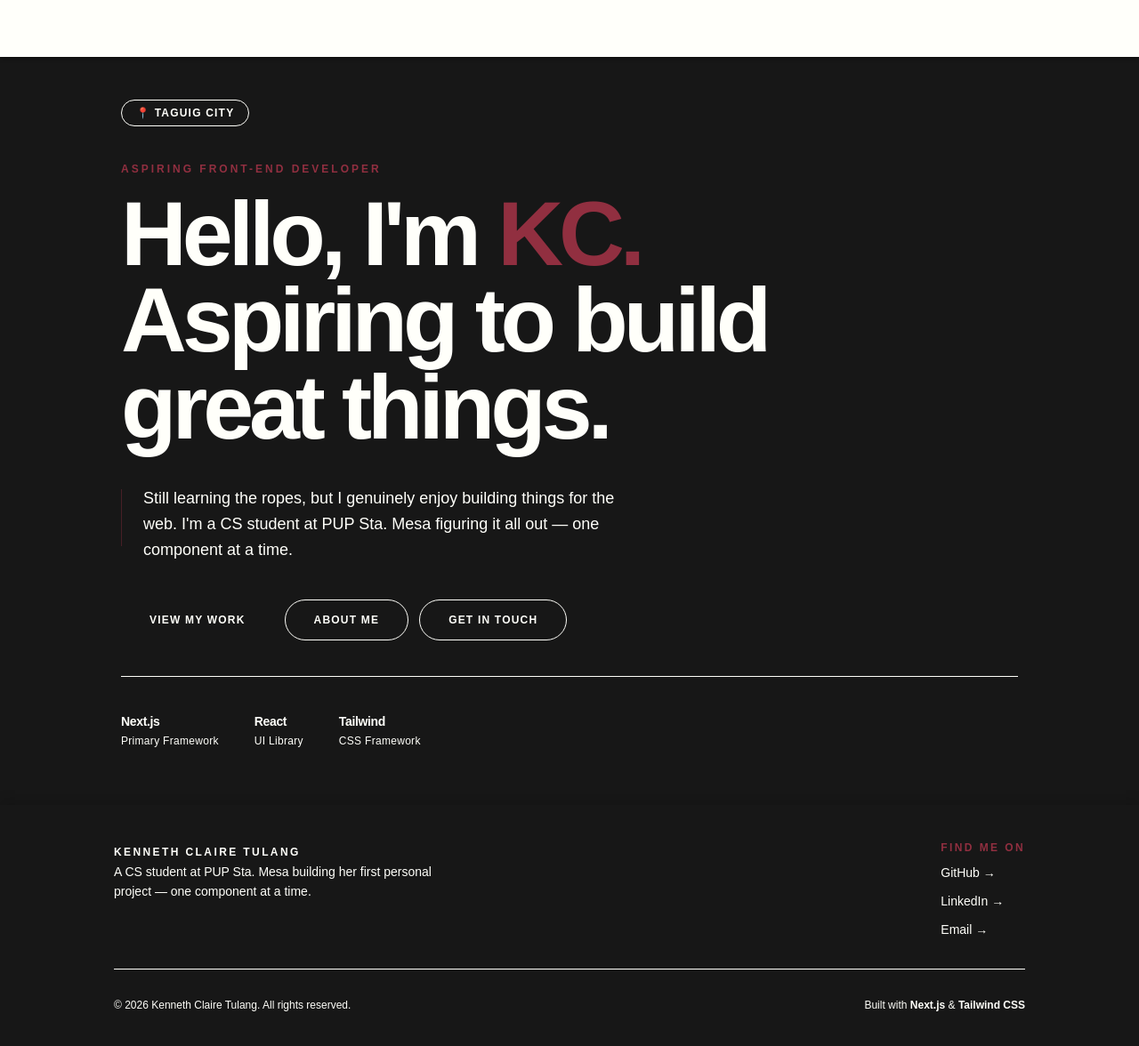
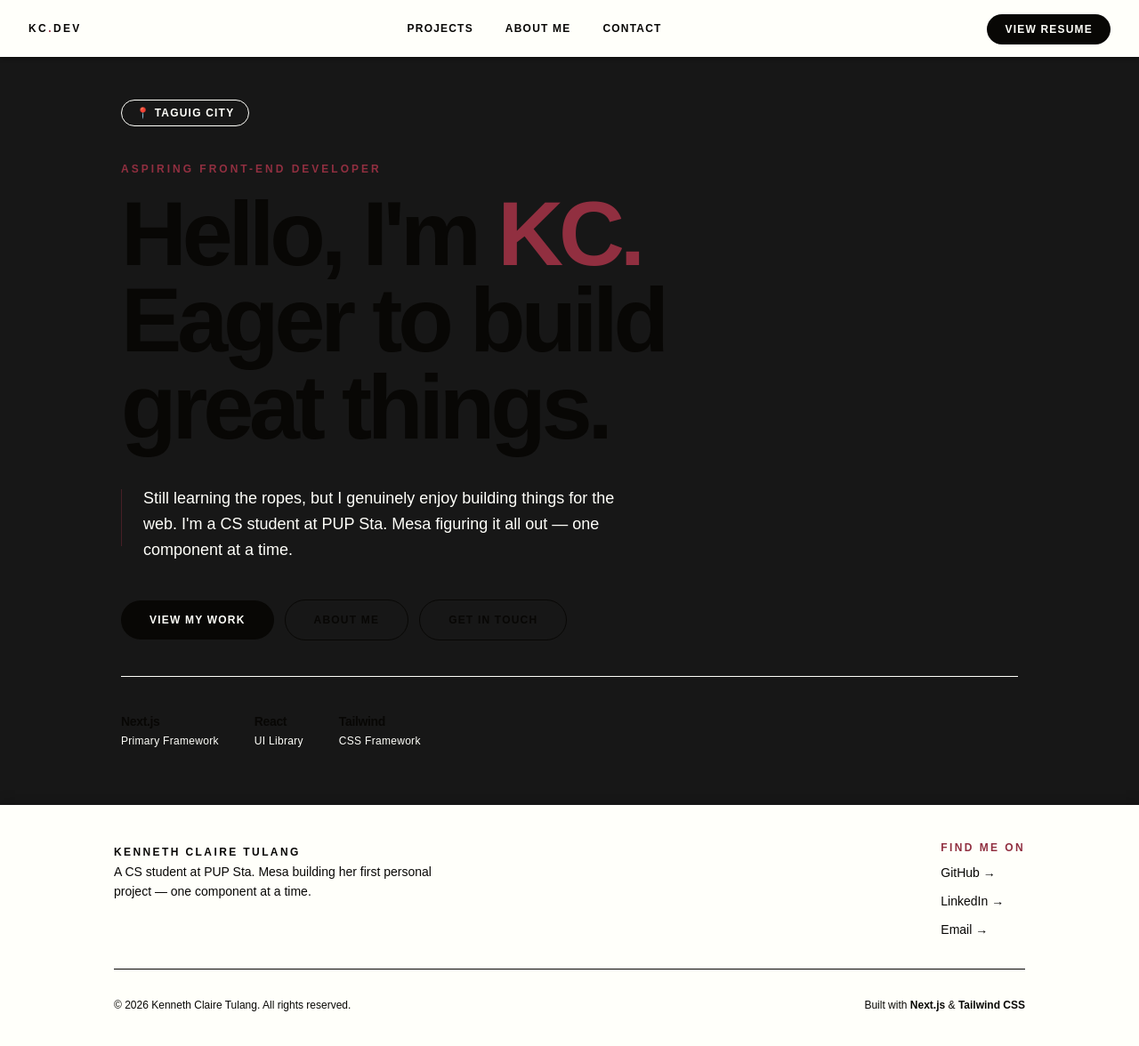
Before and after one commit to KCTulang/my-portfolio, a Next.js app: page / in a window 1280 px wide. Shown: the whole page at 89% size. Built offline with nearby package versions, Linux system fonts and the light colour scheme.

Commit message:
fix: resolve syntax error preventing color utility rendering

```diff
--- a/app/layout.tsx
+++ b/app/layout.tsx
@@ -30,7 +30,7 @@ export default function RootLayout({
 			lang="en"
 			className={`${geistSans.variable} ${geistMono.variable} h-full antialiased`}
 		>
-			<body className="antialiased text-[--color-rich-black] bg-[--color-ivory] min-h-screen flex flex-col">
+			<body className="antialiased text-(--color-rich-black) bg-(--color-ivory) min-h-screen flex flex-col">
 				<Navbar />
 
 				<main className="flex-1">{children}</main>
--- a/components/Footer.tsx
+++ b/components/Footer.tsx
@@ -2,13 +2,13 @@ import Link from "next/link";
 
 export default function Footer() {
 	return (
-		<footer className="bg-[--color-ivory] text-[--color-rich-black] px-8 md:px-16 lg:px-24 py-10 shadow-[0_-8px_10px_rgb(0,0,0,0.10)]">
+		<footer className="bg-(--color-ivory) text-(--color-rich-black) px-8 md:px-16 lg:px-24 py-10 shadow-[0_-8px_10px_rgb(0,0,0,0.10)]">
 			<div className="max-w-5xl mx-auto w-full">
 				<div className="flex flex-col md:flex-row items-start justify-between gap-8">
 					<div className="space-y-2 max-w-sm">
 						<Link
 							href="/"
-							className="text-xs font-bold tracking-[0.2em] uppercase text-[--color-rich-black] hover:text-[#912F40] transition-colors duration-300"
+							className="text-xs font-bold tracking-[0.2em] uppercase text-(--color-rich-black) hover:text-(--color-crimson) transition-colors duration-300"
 						>
 							Kenneth Claire Tulang
 						</Link>
@@ -18,7 +18,7 @@ export default function Footer() {
 						</p>
 					</div>
 					<div className="space-y-2">
-						<p className="text-xs font-bold tracking-[0.2em] uppercase text-[#912F40]">
+						<p className="text-xs font-bold tracking-[0.2em] uppercase text-(--color-crimson)">
 							Find me on
 						</p>
 						<ul className="space-y-2">
@@ -32,7 +32,7 @@ export default function Footer() {
 										href={item.href}
 										target="_blank"
 										rel="noopener noreferrer"
-										className="text-sm text-[--color-charcoal] hover:text-[#912F40] transition-colors duration-300"
+										className="text-sm text-[--color-charcoal] hover:text-(--color-crimson) transition-colors duration-300"
 									>
 										{item.label} →
 									</Link>
@@ -49,11 +49,11 @@ export default function Footer() {
 					</p>
 					<p className="text-xs text-[--color-charcoal]">
 						Built with{" "}
-						<span className="font-semibold text-[--color-rich-black]">
+						<span className="font-semibold text-(--color-rich-black)">
 							Next.js
 						</span>{" "}
 						&{" "}
-						<span className="font-semibold text-[--color-rich-black]">
+						<span className="font-semibold text-(--color-rich-black)">
 							Tailwind CSS
 						</span>
 					</p>
--- a/components/Hero.tsx
+++ b/components/Hero.tsx
@@ -4,22 +4,22 @@ import Link from "next/link";
 
 export const Hero = () => {
 	return (
-		<section className="min-h-screen w-full bg-[--color-ivory] flex flex-col justify-center px-8 md:px-16 lg:px-24 pt-28 pb-16">
+		<section className="min-h-screen w-full flex flex-col justify-center px-8 md:px-16 lg:px-24 pt-28 pb-16">
 			<div className="max-w-5xl mx-auto w-full space-y-10">
 				{/* 1. Location Badge */}
-				<div className="inline-flex items-center gap-2 px-4 py-1.5 rounded-full bg-[--color-charcoal]/5 border border-[--color-charcoal]/10 text-xs font-semibold tracking-widest uppercase text-[--color-charcoal] hover:border-[#912F40]/30 hover:text-[#912F40] hover:bg-[#912F40]/5 transition-all duration-300 cursor-default">
+				<div className="inline-flex items-center gap-2 px-4 py-1.5 rounded-full bg-[--color-charcoal]/5 border border-[--color-charcoal]/10 text-xs font-semibold tracking-widest uppercase text-[--color-charcoal] hover:border-(--color-crimson)/30 hover:text-(--color-crimson) hover:bg-(--color-crimson)/5 transition-all duration-300 cursor-default">
 					📍 Taguig City
 				</div>
 
 				{/* 2. Eyebrow + Headline */}
 				<div className="space-y-4">
-					<p className="text-xs font-semibold tracking-[0.25em] uppercase text-[#912F40]">
+					<p className="text-xs font-semibold tracking-[0.25em] uppercase text-(--color-crimson)">
 						Aspiring Front-End Developer
 					</p>
-					<h1 className="text-[clamp(2.8rem,8vw,7rem)] font-black tracking-tighter text-[--color-rich-black] leading-[0.95]">
-						Hello, I'm <span className="text-[#912F40]">KC.</span>
+					<h1 className="text-[clamp(2.8rem,8vw,7rem)] font-black tracking-tighter text-(--color-rich-black) leading-[0.95]">
+						Hello, I'm <span className="text-(--color-crimson)">KC.</span>
 						<br />
-						Aspiring to build
+						Eager to build
 						<br />
 						great things.
 					</h1>
@@ -27,7 +27,7 @@ export const Hero = () => {
 
 				{/* 3. Divider + Description */}
 				<div className="flex items-start gap-6 max-w-xl">
-					<div className="w-px h-16 bg-[#912F40]/40 shrink-0 mt-1" />
+					<div className="w-px h-16 bg-(--color-crimson)/40 shrink-0 mt-1" />
 					<p className="text-base md:text-lg text-[--color-charcoal] leading-relaxed">
 						Still learning the ropes, but I genuinely enjoy building things for
 						the web. I'm a CS student at PUP Sta. Mesa figuring it all out — one
@@ -40,34 +40,34 @@ export const Hero = () => {
 					{/* Primary */}
 					<Link
 						href="/projects"
-						className="group relative overflow-hidden bg-[--color-rich-black] text-[--color-ivory] px-8 py-3.5 rounded-full text-xs font-bold tracking-widest uppercase transition-all duration-300 hover:shadow-[0_8px_24px_rgb(0,0,0,0.2)] hover:scale-[1.02] active:scale-[0.98]"
+						className="group relative overflow-hidden bg-(--color-rich-black) text-(--color-ivory) px-8 py-3.5 rounded-full text-xs font-bold tracking-widest uppercase transition-all duration-300 hover:shadow-[0_8px_24px_rgb(0,0,0,0.2)] hover:scale-[1.02] active:scale-[0.98]"
 					>
 						<span className="relative z-10 group-hover:text-white transition-colors duration-300">
 							View My Work
 						</span>
-						<span className="absolute inset-0 bg-[#912F40] translate-y-full group-hover:translate-y-0 transition-transform duration-300 ease-out rounded-full" />
+						<span className="absolute inset-0 bg-(--color-crimson) translate-y-full group-hover:translate-y-0 transition-transform duration-300 ease-out rounded-full" />
 					</Link>
 
 					{/* Secondary — About */}
 					<Link
 						href="/about"
-						className="group relative overflow-hidden border border-[--color-charcoal]/30 text-[--color-rich-black] px-8 py-3.5 rounded-full text-xs font-bold tracking-widest uppercase transition-all duration-300 hover:border-[#912F40] hover:shadow-[0_4px_16px_rgb(145,47,64,0.15)] hover:scale-[1.02] active:scale-[0.98]"
+						className="group relative overflow-hidden border border-[--color-charcoal]/30 text-(--color-rich-black) px-8 py-3.5 rounded-full text-xs font-bold tracking-widest uppercase transition-all duration-300 hover:border-(--color-crimson) hover:shadow-[0_4px_16px_rgb(145,47,64,0.15)] hover:scale-[1.02] active:scale-[0.98]"
 					>
-						<span className="relative z-10 group-hover:text-[#912F40] transition-colors duration-300">
+						<span className="relative z-10 group-hover:text-(--color-crimson) transition-colors duration-300">
 							About Me
 						</span>
-						<span className="absolute inset-0 bg-[#912F40]/5 translate-y-full group-hover:translate-y-0 transition-transform duration-300 ease-out rounded-full" />
+						<span className="absolute inset-0 bg-(--color-crimson)/5 translate-y-full group-hover:translate-y-0 transition-transform duration-300 ease-out rounded-full" />
 					</Link>
 
 					{/* Secondary — Contact */}
 					<Link
 						href="/contact"
-						className="group relative overflow-hidden border border-[--color-charcoal]/30 text-[--color-rich-black] px-8 py-3.5 rounded-full text-xs font-bold tracking-widest uppercase transition-all duration-300 hover:border-[#912F40] hover:shadow-[0_4px_16px_rgb(145,47,64,0.15)] hover:scale-[1.02] active:scale-[0.98]"
+						className="group relative overflow-hidden border border-[--color-charcoal]/30 text-(--color-rich-black) px-8 py-3.5 rounded-full text-xs font-bold tracking-widest uppercase transition-all duration-300 hover:border-(--color-crimson) hover:shadow-[0_4px_16px_rgb(145,47,64,0.15)] hover:scale-[1.02] active:scale-[0.98]"
 					>
-						<span className="relative z-10 group-hover:text-[#912F40] transition-colors duration-300">
+						<span className="relative z-10 group-hover:text-(--color-crimson) transition-colors duration-300">
 							Get in Touch
 						</span>
-						<span className="absolute inset-0 bg-[#912F40]/5 translate-y-full group-hover:translate-y-0 transition-transform duration-300 ease-out rounded-full" />
+						<span className="absolute inset-0 bg-(--color-crimson)/5 translate-y-full group-hover:translate-y-0 transition-transform duration-300 ease-out rounded-full" />
 					</Link>
 				</div>
 
@@ -79,10 +79,10 @@ export const Hero = () => {
 						{ value: "Tailwind", label: "CSS Framework" },
 					].map((stat) => (
 						<div key={stat.label} className="group space-y-1 cursor-default">
-							<p className="text-sm font-black tracking-tight text-[--color-rich-black] group-hover:text-[#912F40] transition-colors duration-300">
+							<p className="text-sm font-black tracking-tight text-(--color-rich-black) group-hover:text-(--color-crimson) transition-colors duration-300">
 								{stat.value}
 							</p>
-							<p className="text-xs text-[--color-charcoal] tracking-wide group-hover:text-[--color-rich-black] transition-colors duration-300">
+							<p className="text-xs text-[--color-charcoal] tracking-wide group-hover:text-(--color-rich-black) transition-colors duration-300">
 								{stat.label}
 							</p>
 						</div>
--- a/components/Navbar.tsx
+++ b/components/Navbar.tsx
@@ -30,7 +30,7 @@ export default function Navbar() {
 			}`}
 		>
 			<nav
-				className={`flex w-full flex-col md:flex-row items-center justify-between text-[--color-rich-black] transition-all duration-700 ease-[cubic-bezier(0.34,1.56,0.64,1)] bg-[#fffffa] ${
+				className={`flex w-full flex-col md:flex-row items-center justify-between text-(--color-rich-black) transition-all duration-700 ease-[cubic-bezier(0.34,1.56,0.64,1)] bg-(--color-ivory) ${
 					isScrolled
 						? "rounded-3xl px-6 py-3 shadow-[0_2px_8px_rgb(0,0,0,0.40)]"
 						: "px-8 py-4 shadow-[0_2px_4px_rgb(0,0,0,0.40)]"
@@ -46,11 +46,11 @@ export default function Navbar() {
 						}}
 						className="text-xs font-bold tracking-[0.2em] uppercase"
 					>
-						KC TULANG
+						KC<span className="text-(--color-crimson)">.</span>Dev
 					</Link>
 					<button
 						type="button"
-						className="md:hidden p-1 text-[--color-rich-black]"
+						className="md:hidden p-1 text-(--color-rich-black)"
 						onClick={() => setIsMenuOpen(!isMenuOpen)}
 					>
 						{isMenuOpen ? "✕" : "☰"}
@@ -75,8 +75,8 @@ export default function Navbar() {
 									onClick={() => setIsMenuOpen(false)}
 									className={`block px-4 py-2 text-xs uppercase tracking-widest transition-all duration-300 ease-in-out ${
 										isActive
-											? "font-bold text-[#912F40] bg-[#912F40]/10 rounded-full"
-											: "font-bold text-[--color-charcoal] hover:bg-[#912F40]/10 hover:text-[#912F40] rounded-full"
+											? "font-bold text-(--color-crimson) bg-(--color-crimson)/10 rounded-full"
+											: "font-bold text-[--color-charcoal] hover:bg-(--color-crimson)/10 hover:text-(--color-crimson) rounded-full"
 									}`}
 								>
 									{item.name}
@@ -85,25 +85,25 @@ export default function Navbar() {
 						);
 					})}
 
-					{/* Mobile-only CTA
+					{/* Mobile-only CTA */}
 					<Link
 						href="/contact"
-						className="md:hidden mt-4 bg-[#912F40] text-white px-6 py-2.5 rounded-full text-xs font-bold tracking-widest uppercase shadow-md"
+						className="md:hidden mt-4 bg-(--color-crimson) text-white px-6 py-2.5 rounded-full text-xs font-bold tracking-widest uppercase shadow-md"
 						onClick={() => setIsMenuOpen(false)}
 					>
 						View Resume
-					</Link>*/}
+					</Link>
 				</div>
 
-				{/* Desktop CTA
+				{/* Desktop CTA */}
 				<div className="hidden md:block">
 					<Link
 						href="/contact"
-						className="bg-[--color-rich-black] text-[--color-ivory] px-5 py-2.5 text-xs font-bold tracking-widest uppercase rounded-full hover:bg-[#912F40] hover:text-white transition-all duration-300"
+						className="bg-(--color-rich-black) text-(--color-ivory) px-5 py-2.5 text-xs font-bold tracking-widest uppercase rounded-full hover:bg-(--color-crimson) hover:text-white transition-all duration-300"
 					>
 						View Resume
 					</Link>
-				</div> */}
+				</div>
 			</nav>
 		</header>
 	);
```
